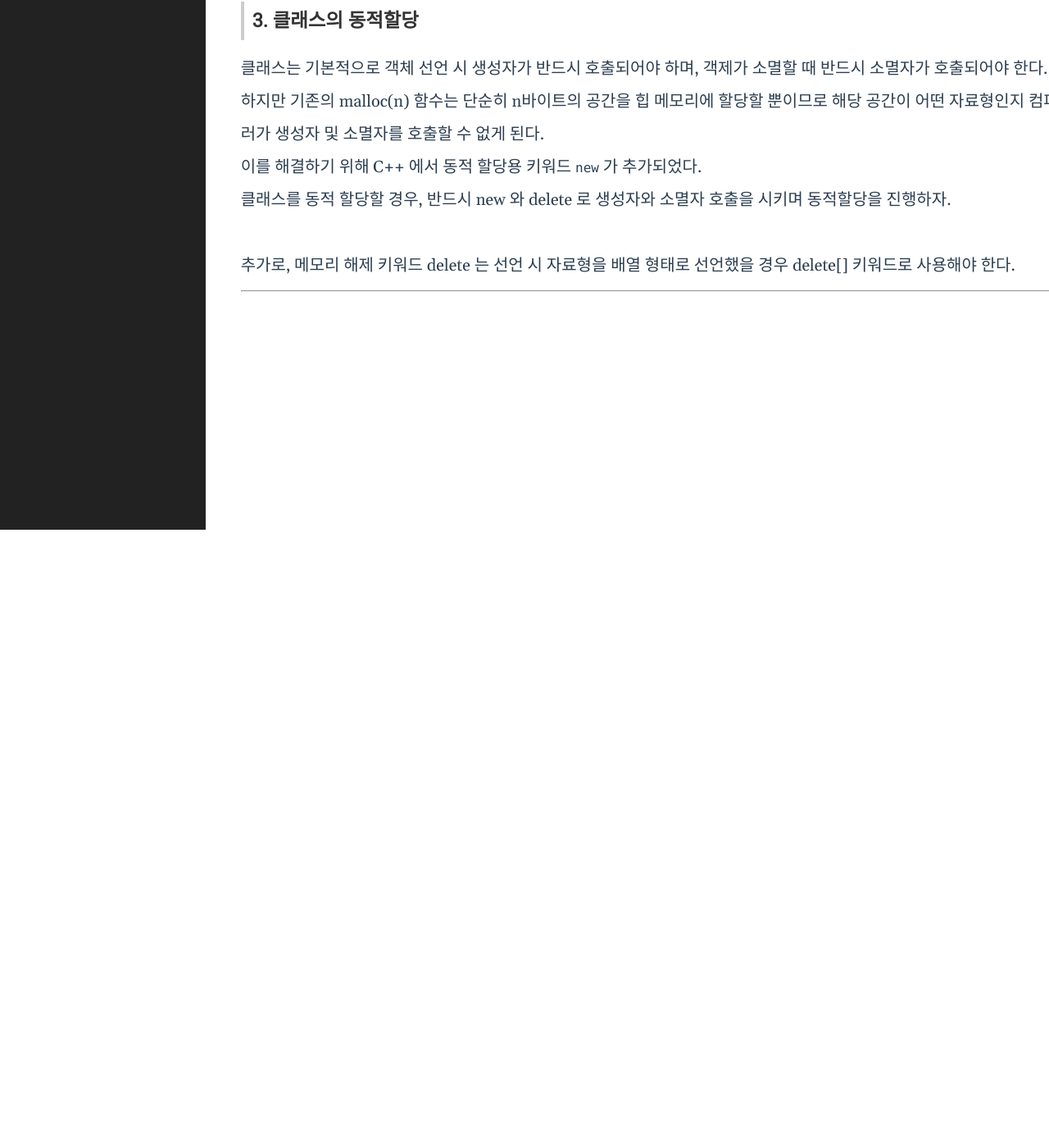
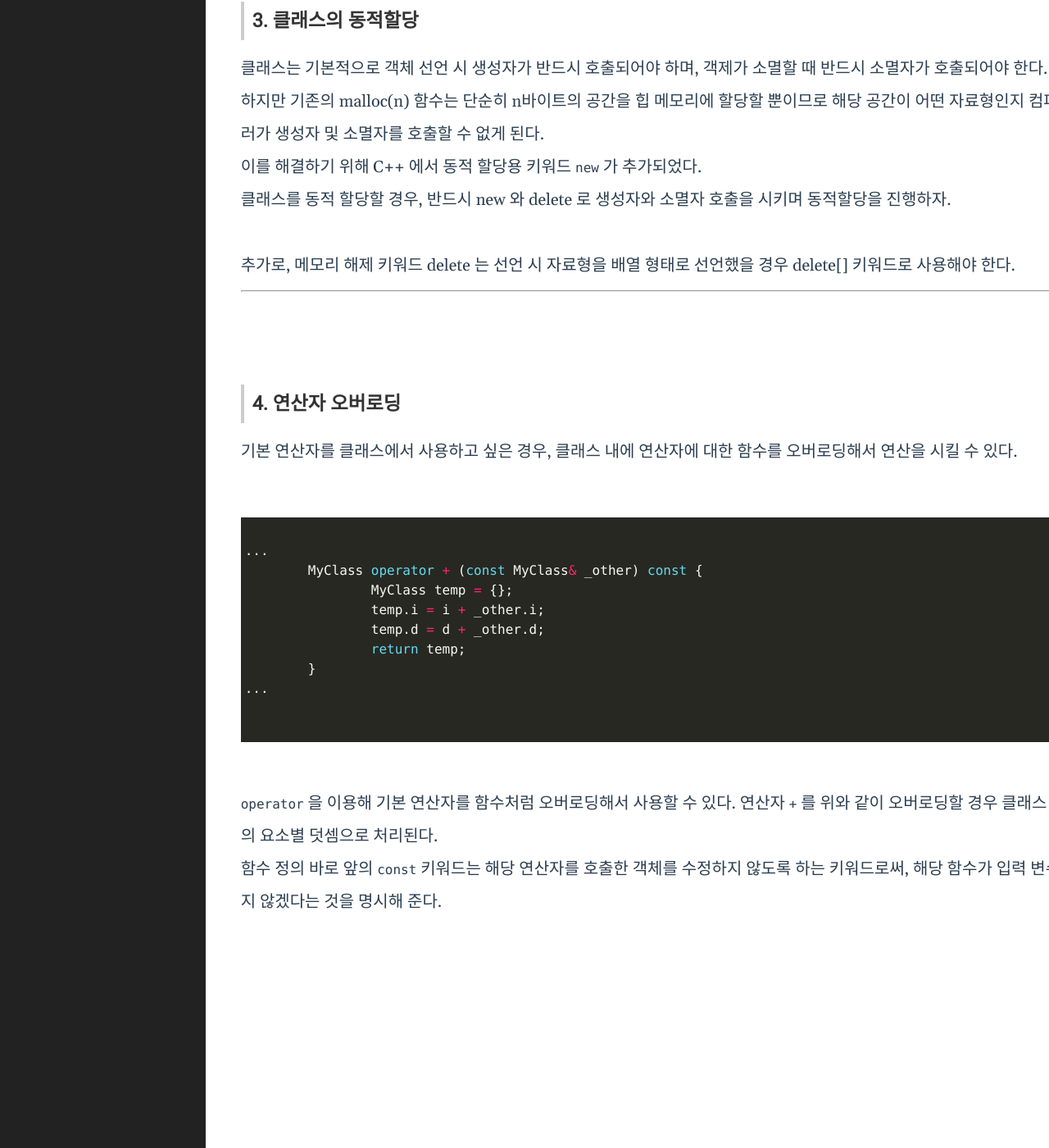
Before and after one commit to Dormouse0224/dormouse0224.github.io, a Jekyll site: the page built from _posts/2024-07-13-C++_12._클래스.markdown, in a window 1280 px wide and 1400 px high, scrolled down 3650 px. Shown: the whole window at 82% size. Built offline with Jekyll 4.4.1, drawn with Linux system fonts in a browser that asks for light colours; comment, search, counter and statistics services are not loaded; before the commit the page ends 4296 px from its top, so only the background shows below that.

Commit message:
Update 2024-07-13-C++_12._클래스.markdown

````diff
--- a/_posts/2024-07-13-C++_12._클래스.markdown
+++ b/_posts/2024-07-13-C++_12._클래스.markdown
@@ -144,3 +144,31 @@ int main() {
 추가로, 메모리 해제 키워드 delete 는 선언 시 자료형을 배열 형태로 선언했을 경우 delete[] 키워드로 사용해야 한다.
 
 ---
+
+<br><br>
+
+>### 4. 연산자 오버로딩
+
+기본 연산자를 클래스에서 사용하고 싶은 경우, 클래스 내에 연산자에 대한 함수를 오버로딩해서 연산을 시킬 수 있다.
+
+<br>
+
+```cpp
+
+...
+	MyClass operator + (const MyClass& _other) const {
+		MyClass temp = {};
+		temp.i = i + _other.i;
+		temp.d = d + _other.d;
+		return temp;
+	}
+...
+
+
+```
+
+<br>
+
+`operator` 을 이용해 기본 연산자를 함수처럼 오버로딩해서 사용할 수 있다. 연산자 `+` 를 위와 같이 오버로딩할 경우 클래스 간 덧셈연산은 각 멤버변수의 요소별 덧셈으로 처리된다.
+
+함수 정의 바로 앞의 `const` 키워드는 해당 연산자를 호출한 객체를 수정하지 않도록 하는 키워드로써, 해당 함수가 입력 변수를 참조만 하고 수정은 하지 않겠다는 것을 명시해 준다.
````
